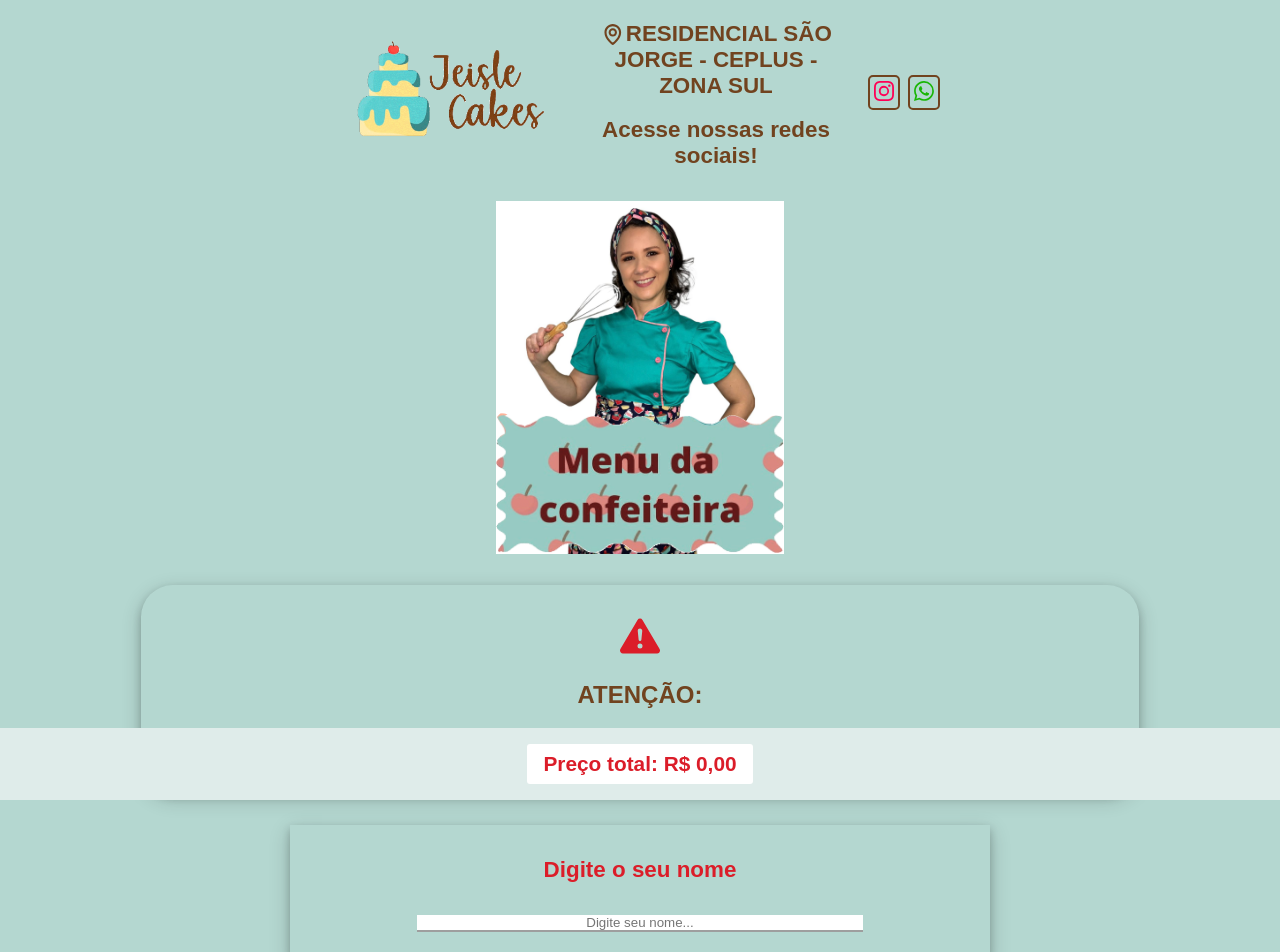
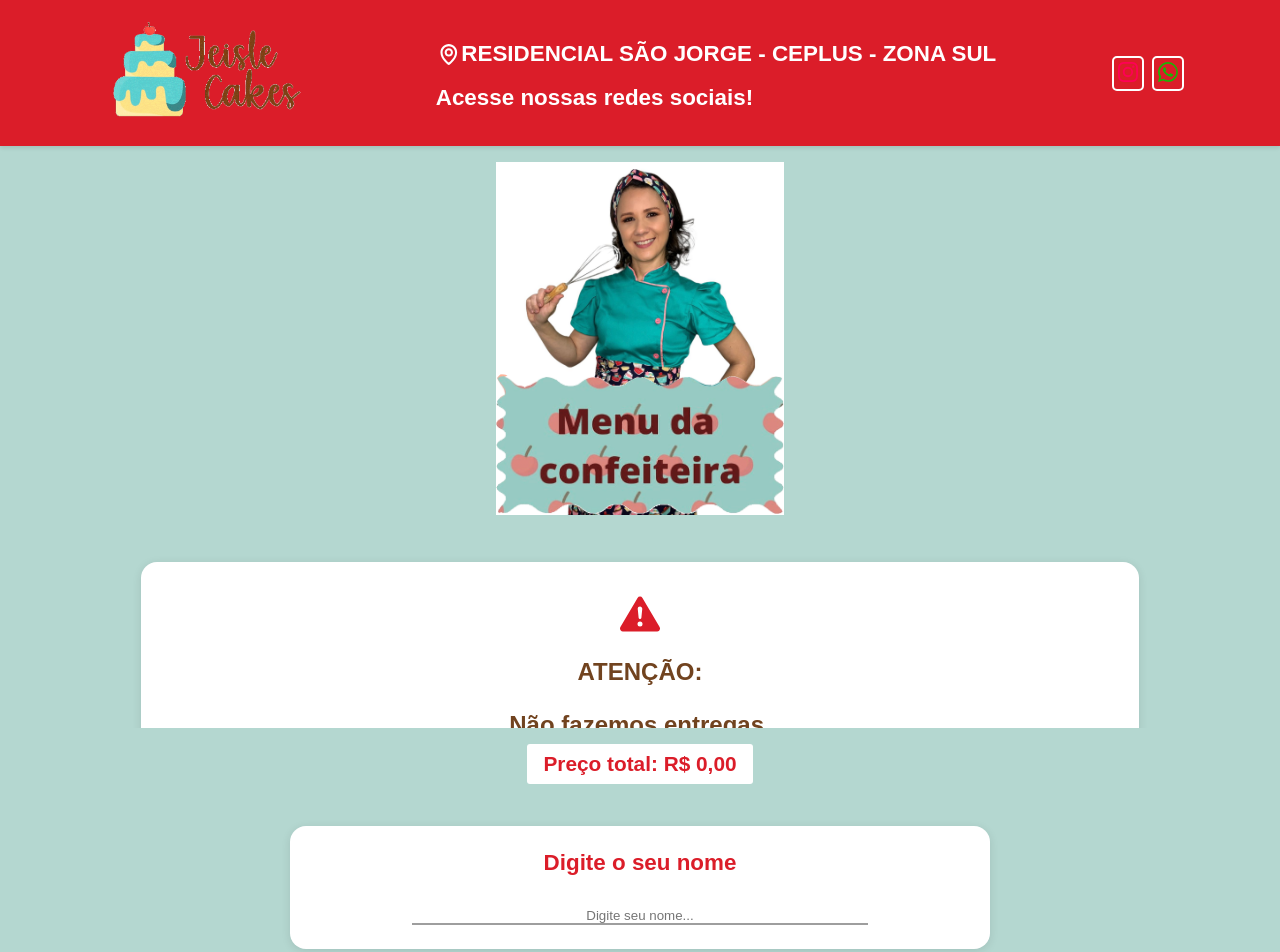
Before and after one commit to Ricardo-1991/jeisle-cakes-form, a React (Vite) app: page / in a window 1280 px wide. Shown: the top 952 px of the page. Built offline with nearby package versions, Linux system fonts and the light colour scheme.

Commit message:
style: redesign layout with ifood inspired cards

```diff
--- a/src/components/Footer/StylesFooter.css
+++ b/src/components/Footer/StylesFooter.css
@@ -6,7 +6,7 @@
   padding: 1rem;
   position: sticky;
   bottom: 0;
-  background-color: #dfecea;
+  background-color: var(--background);
 }
 
 .form-footer div {
--- a/src/components/Form/FormStyle.css
+++ b/src/components/Form/FormStyle.css
@@ -21,7 +21,7 @@ p {
   display: flex;
   flex-direction: column;
   justify-content: center;
-  gap: 2rem;
+  gap: 1.5rem;
   text-align: center;
   padding: 1rem;
 }
@@ -46,12 +46,13 @@ p {
 
 .alert-section {
   display: grid;
-  margin: 0 auto;
+  margin: 1rem auto;
   place-items: center;
   width: 80%;
-  box-shadow: 0 4px 8px 0 rgba(0, 0, 0, 0.2), 0 6px 20px 0 rgba(0, 0, 0, 0.19);
+  background: #fff;
+  box-shadow: 0 2px 10px rgba(0, 0, 0, 0.1);
   height: 13rem;
-  border-radius: 2rem;
+  border-radius: 1rem;
   padding: 1.2rem;
 }
 .alert-section h3 {
@@ -69,7 +70,10 @@ p {
 
 .warning-text {
   width: 100%;
-  box-shadow: 0 4px 8px 0 rgba(0, 0, 0, 0.2), 0 6px 20px 0 rgba(0, 0, 0, 0.19);
+  margin: 1rem auto;
+  background: #fff;
+  border-radius: 1rem;
+  box-shadow: 0 2px 10px rgba(0, 0, 0, 0.1);
   padding: 1.5rem;
 }
 
@@ -101,26 +105,32 @@ p {
   display: grid;
   width: 100%;
   max-width: 480px;
-  margin: 0 auto;
-  box-shadow: 0 4px 8px 0 rgba(0, 0, 0, 0.2), 0 6px 20px 0 rgba(0, 0, 0, 0.19);
-  padding: 2rem;
+  margin: 1rem auto;
+  background: #fff;
+  border-radius: 1rem;
+  box-shadow: 0 2px 10px rgba(0, 0, 0, 0.1);
+  padding: 1.5rem;
 }
 
 .form-section-input-text {
   display: grid;
   width: 100%;
   max-width: 480px;
-  margin: 0 auto;
-  box-shadow: 0 4px 8px 0 rgba(0, 0, 0, 0.2), 0 6px 20px 0 rgba(0, 0, 0, 0.19);
-  padding: 2rem;
+  margin: 1rem auto;
+  background: #fff;
+  border-radius: 1rem;
+  box-shadow: 0 2px 10px rgba(0, 0, 0, 0.1);
+  padding: 1.5rem;
 }
 
 .form-section-input-date {
   width: 100%;
   max-width: 480px;
-  margin: 0 auto;
-  box-shadow: 0 4px 8px 0 rgba(0, 0, 0, 0.2), 0 6px 20px 0 rgba(0, 0, 0, 0.19);
-  padding: 2rem;
+  margin: 1rem auto;
+  background: #fff;
+  border-radius: 1rem;
+  box-shadow: 0 2px 10px rgba(0, 0, 0, 0.1);
+  padding: 1.5rem;
 }
 
 .form-section-input-date input {
@@ -146,18 +156,22 @@ input[type="date"] {
 .form-section-input-select {
   width: 100%;
   max-width: 480px;
-  margin: 0 auto;
-  box-shadow: 0 4px 8px 0 rgba(0, 0, 0, 0.2), 0 6px 20px 0 rgba(0, 0, 0, 0.19);
-  padding: 2rem;
+  margin: 1rem auto;
+  background: #fff;
+  border-radius: 1rem;
+  box-shadow: 0 2px 10px rgba(0, 0, 0, 0.1);
+  padding: 1.5rem;
 }
 
 .form-section-input-creditCard {
   display: grid;
   width: 100%;
   max-width: 480px;
-  margin: 0 auto;
-  box-shadow: 0 4px 8px 0 rgba(0, 0, 0, 0.2), 0 6px 20px 0 rgba(0, 0, 0, 0.19);
-  padding: 2rem;
+  margin: 1rem auto;
+  background: #fff;
+  border-radius: 1rem;
+  box-shadow: 0 2px 10px rgba(0, 0, 0, 0.1);
+  padding: 1.5rem;
 }
 
 .form-section-input-creditCard select {
@@ -235,7 +249,7 @@ input[type="checkbox"]:checked::after {
 .button-resume-modal {
   width: 100%;
   padding: 1.5rem;
-  background: #33cc95;
+  background: var(--headers);
   color: #fff;
   border-radius: 0.5rem;
   border: 0;
@@ -248,7 +262,7 @@ input[type="checkbox"]:checked::after {
   margin: 1rem 0;
   width: 20rem;
   padding: 1rem;
-  background: #33cc95;
+  background: var(--headers);
   color: #fff;
   border-radius: 0.5rem;
   font-size: 1rem;
--- a/src/components/Header/Header.jsx
+++ b/src/components/Header/Header.jsx
@@ -5,7 +5,7 @@ import { BiMap } from "react-icons/bi";
 
 export const Header = () => {
   return (
-    <header className="header-container">
+    <header className="header-container" data-aos="fade-down" data-aos-duration="800">
       <div className="content-box-header">
         <div>
           <a href="">
--- a/src/components/Header/StylesHeader.css
+++ b/src/components/Header/StylesHeader.css
@@ -1,25 +1,27 @@
 .header-container {
   width: 100%;
-  padding: 1rem 0;
   display: flex;
-  flex-direction: column;
   justify-content: center;
-  align-items: center;
-  background-color: var(--background);
+  background-color: var(--headers);
+  color: #fff;
+  position: sticky;
+  top: 0;
+  z-index: 10;
+  padding: 0.75rem 0;
+  box-shadow: 0 2px 4px rgba(0, 0, 0, 0.1);
 }
 
 .content-box-header {
   display: flex;
-  flex-direction: column;
+  align-items: center;
+  justify-content: space-between;
   width: 100%;
-  max-width: 600px;
-  align-items: center;
-  justify-content: center;
-  gap: 1rem;
+  max-width: 1120px;
+  padding: 0 1rem;
 }
 
 .logo-empresa {
-  width: 8rem;
+  width: 6rem;
 }
 
 .header-list {
@@ -32,10 +34,10 @@
 }
 
 .header-text h2 {
-  font-size: 1rem;
-  text-align: center;
-  font-weight: 900;
-  color: var(--nameEnterprise);
+  font-size: 0.9rem;
+  font-weight: 700;
+  text-align: left;
+  color: #fff;
 }
 
 .header-text svg {
@@ -46,7 +48,7 @@
 
 /* Link / React-Icons */
 .div-icons {
-  border: 2px solid var(--nameEnterprise);
+  border: 2px solid #fff;
   border-radius: 5px;
   padding: 0.25rem;
   line-height: 1;
--- a/src/components/RenderGlitter/StylesRenderGlitter.css
+++ b/src/components/RenderGlitter/StylesRenderGlitter.css
@@ -2,7 +2,9 @@
   display: grid;
   width: 100%;
   max-width: 480px;
-  margin: 0 auto;
-  box-shadow: 0 4px 8px 0 rgba(0, 0, 0, 0.2), 0 6px 20px 0 rgba(0, 0, 0, 0.19);
-  padding: 2rem;
+  margin: 1rem auto;
+  background: #fff;
+  border-radius: 1rem;
+  box-shadow: 0 2px 10px rgba(0, 0, 0, 0.1);
+  padding: 1.5rem;
 }
--- a/src/components/ResumeModal/StylesResumeModal.css
+++ b/src/components/ResumeModal/StylesResumeModal.css
@@ -14,7 +14,7 @@
   width: 90%;
   max-width: 576px;
   background: white;
-  padding: 1rem;
+  padding: 2rem;
   position: relative;
   border-radius: 0.25rem;
   margin-top: 1rem;
@@ -54,7 +54,7 @@ button[type="submit"] {
   width: 100%;
   padding: 0 1.5rem;
   height: 4rem;
-  background: #33cc95;
+  background: var(--headers);
   color: #fff;
   border-radius: 0.25rem;
   border: 0;
```
